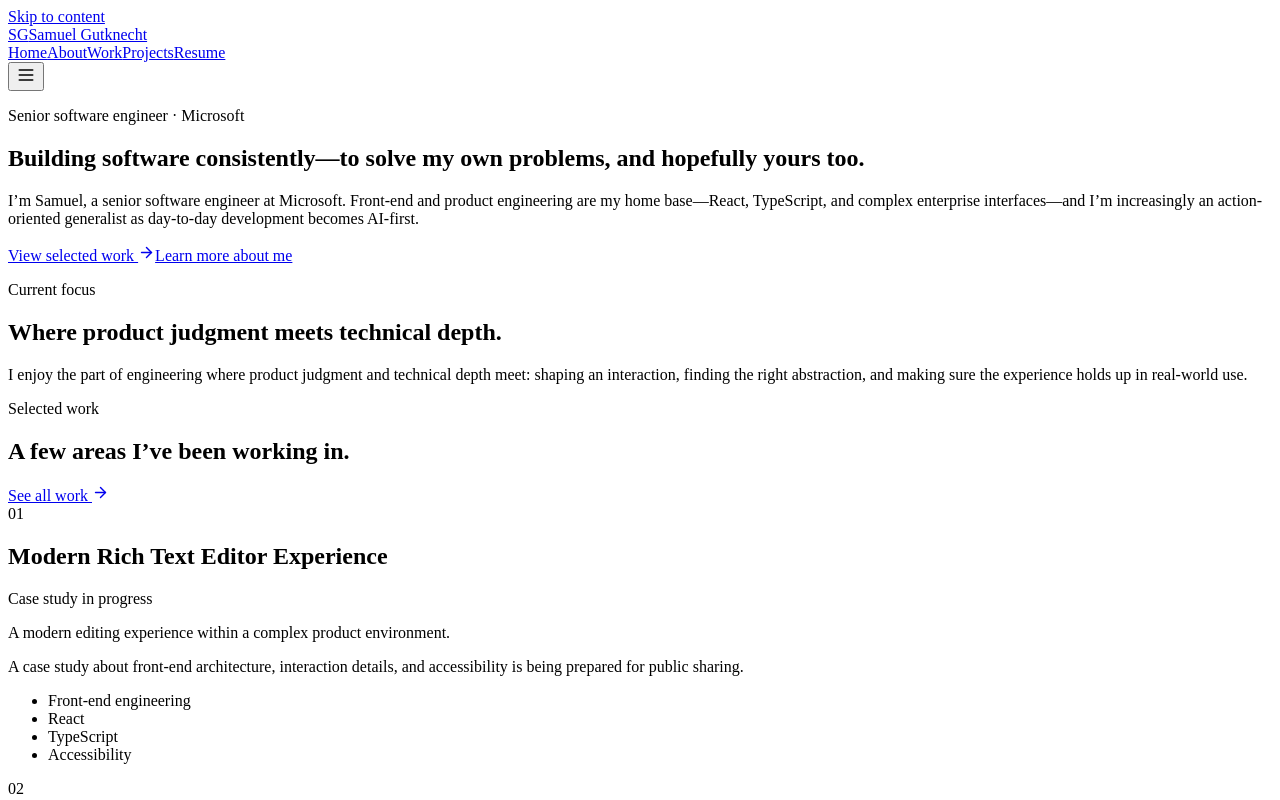
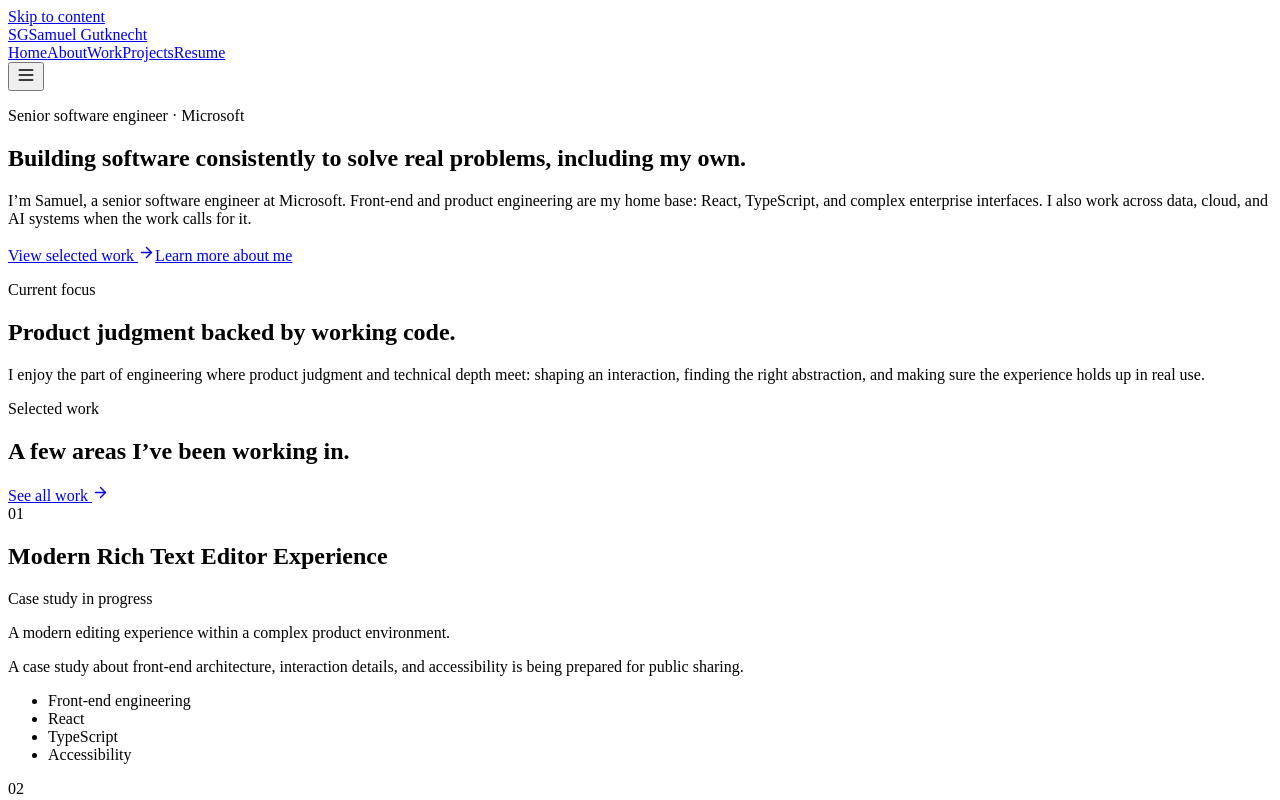
Before and after one commit to SamuelBishop/SamuelGutknechtDevsite2026, a React (Vite) app: page / in a window 1280 px wide. Shown: the top 800 px of the page. Built offline with nearby package versions, Linux system fonts and the light colour scheme; the HTML template or start-up script is replaced by a standard one.

Commit message:
Refine portfolio copy

```diff
--- a/index.html
+++ b/index.html
@@ -6,16 +6,16 @@
     <meta name="theme-color" content="#f4f1e9" />
     <meta
       name="description"
-      content="Samuel Gutknecht is a senior software engineer building thoughtful, reliable product experiences."
+      content="Samuel Gutknecht is a senior software engineer building clear, reliable product experiences."
     />
     <meta property="og:type" content="website" />
-    <meta property="og:title" content="Samuel Gutknecht — Software Engineer" />
+    <meta property="og:title" content="Samuel Gutknecht | Software Engineer" />
     <meta
       property="og:description"
-      content="Senior software engineer building thoughtful, reliable product experiences."
+      content="Senior software engineer building clear, reliable product experiences."
     />
     <link rel="icon" href="/favicon.svg" type="image/svg+xml" />
-    <title>Samuel Gutknecht — Software Engineer</title>
+    <title>Samuel Gutknecht | Software Engineer</title>
   </head>
   <body>
     <div id="root"></div>
--- a/src/components/SiteLayout.tsx
+++ b/src/components/SiteLayout.tsx
@@ -9,7 +9,7 @@ export function SiteLayout({ children }: { children: ReactNode }) {
 
   useEffect(() => {
     const metadata = pageMetadata[pathname] ?? {
-      title: 'Page not found — Samuel Gutknecht',
+      title: 'Page not found | Samuel Gutknecht',
       description: 'The requested page could not be found.',
     }
     document.title = metadata.title
--- a/src/content/siteContent.ts
+++ b/src/content/siteContent.ts
@@ -94,25 +94,25 @@ export const pageMetadata: Record<
   { title: string; description: string }
 > = {
   '/': {
-    title: 'Samuel Gutknecht — Software Engineer',
+    title: 'Samuel Gutknecht | Software Engineer',
     description:
-      'Senior software engineer building thoughtful, reliable product experiences.',
+      'Senior software engineer building clear, reliable product experiences.',
   },
   '/about': {
-    title: 'About — Samuel Gutknecht',
+    title: 'About | Samuel Gutknecht',
     description:
       'A little about how Samuel works and what matters beyond the screen.',
   },
   '/work': {
-    title: 'Selected Work — Samuel Gutknecht',
+    title: 'Selected Work | Samuel Gutknecht',
     description: 'Selected product and engineering work from Samuel Gutknecht.',
   },
   '/projects': {
-    title: 'Projects — Samuel Gutknecht',
+    title: 'Projects | Samuel Gutknecht',
     description: 'Side projects and practical experiments by Samuel Gutknecht.',
   },
   '/resume': {
-    title: 'Resume — Samuel Gutknecht',
+    title: 'Resume | Samuel Gutknecht',
     description: 'Experience, skills, and education for Samuel Gutknecht.',
   },
 }
--- a/src/pages/AboutPage.tsx
+++ b/src/pages/AboutPage.tsx
@@ -31,7 +31,7 @@ export function AboutPage() {
         title="Engineering with a wide lens and a close eye."
       >
         <p>
-          I’m a software engineer who cares about useful products, well-made
+          I’m a software engineer who cares about useful products, clear
           interfaces, and teams that turn complicated constraints into calm
           experiences.
         </p>
@@ -46,15 +46,15 @@ export function AboutPage() {
           <h2 id="story-heading">Front-end craft, widening outward.</h2>
           <div className="prose-column">
             <p>
-              My work has centered on front-end architecture—React, TypeScript,
+              My work has centered on front-end architecture, React, TypeScript,
               and product engineering for enterprise and customer-service
-              software—and it has been widening as AI reshapes how software gets
+              software. It has been widening as AI changes how software gets
               built.
             </p>
             <p>
-              I think of myself as an AI-native generalist: front-end remains my
-              strongest craft, but I’m comfortable moving across the stack and
-              into AI tooling to get the right thing shipped.
+              Front-end remains my strongest craft, but I’m comfortable moving
+              across the stack and into AI tooling when it helps ship the right
+              thing.
             </p>
             <p>
               At Microsoft, I’ve contributed to experiences spanning rich-text
--- a/src/pages/HomePage.tsx
+++ b/src/pages/HomePage.tsx
@@ -10,14 +10,14 @@ export function HomePage() {
       <section className="hero section-shell">
         <p className="eyebrow">Senior software engineer · Microsoft</p>
         <h1>
-          Building software consistently—to solve my own problems, and hopefully
-          yours too.
+          Building software consistently to solve real problems, including my
+          own.
         </h1>
         <p className="hero-copy">
           I’m Samuel, a senior software engineer at Microsoft. Front-end and
-          product engineering are my home base—React, TypeScript, and complex
-          enterprise interfaces—and I’m increasingly an action-oriented
-          generalist as day-to-day development becomes AI-first.
+          product engineering are my home base: React, TypeScript, and complex
+          enterprise interfaces. I also work across data, cloud, and AI systems
+          when the work calls for it.
         </p>
         <div className="hero-actions">
           <Link className="text-link" to="/work">
@@ -35,13 +35,11 @@ export function HomePage() {
       >
         <p className="eyebrow">Current focus</p>
         <div className="split-copy">
-          <h2 id="focus-heading">
-            Where product judgment meets technical depth.
-          </h2>
+          <h2 id="focus-heading">Product judgment backed by working code.</h2>
           <p>
             I enjoy the part of engineering where product judgment and technical
             depth meet: shaping an interaction, finding the right abstraction,
-            and making sure the experience holds up in real-world use.
+            and making sure the experience holds up in real use.
           </p>
         </div>
       </section>
@@ -82,7 +80,7 @@ export function HomePage() {
             <h2>Usually headed toward higher ground.</h2>
             <p>
               I’m usually drawn toward trails, mountains, skiing, or a
-              camper/Tacoma project. Home is life with my wife and dog—and an
+              camper/Tacoma project. Home is life with my wife and dog, plus an
               ever-changing list of side projects.
             </p>
             <Link className="text-link" to="/about">
--- a/src/pages/ResumePage.tsx
+++ b/src/pages/ResumePage.tsx
@@ -7,8 +7,8 @@ export function ResumePage() {
       <SectionIntro eyebrow="Resume" title="Experience at a glance.">
         <p>
           Senior software engineer with front-end and product engineering as a
-          core strength, now working as an action-oriented, AI-native generalist
-          across the modern development stack.
+          core strength, now working across the modern development stack with a
+          practical, generalist mindset.
         </p>
       </SectionIntro>
 
```
Also changed, not shown: .skills/de-ai-copy/SKILL.md (added), .skills/de-ai-copy/agents/openai.yaml (added), 2 other files (tests, documents, lock files or other folders).
